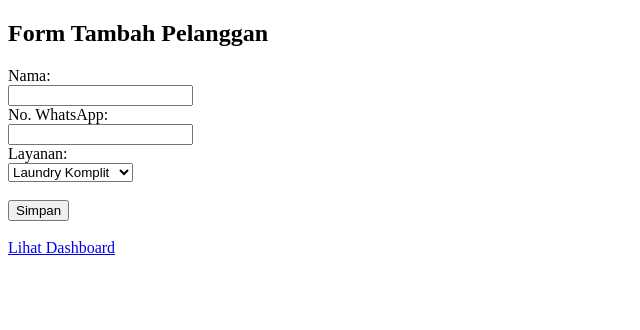
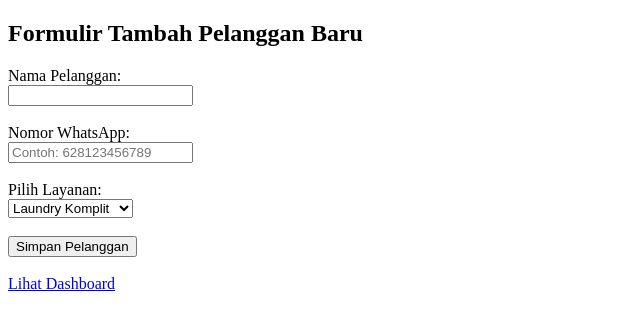
Before and after one commit to IwayanPasek/projectpasek, a PHP site: page / in a window 1280 px wide. Shown: the top 330 px of the page, without its empty margins (0-640 px from the left). Run offline with PHP 8.4, Linux system fonts and the light colour scheme; some libraries are stand-ins or nearby versions.

Commit message:
Update index.php

```diff
--- a/index.php
+++ b/index.php
@@ -1,24 +1,33 @@
-<?php include('config/db.php'); ?>
+<?php
+// Menyertakan file koneksi database
+include('config/db.php');
+?>
 <!DOCTYPE html>
 <html>
 <head>
-    <title>Tambah Pelanggan - Laundry</title>
+    <title>Tambah Pelanggan - Aplikasi Laundry</title>
 </head>
 <body>
-    <h2>Form Tambah Pelanggan</h2>
+    <h2>Formulir Tambah Pelanggan Baru</h2>
+
     <form action="proses/simpan_pelanggan.php" method="POST">
-        <label>Nama:</label><br>
-        <input type="text" name="nama" required><br>
-        <label>No. WhatsApp:</label><br>
-        <input type="text" name="no_wa" required><br>
-        <label>Layanan:</label><br>
+        <label>Nama Pelanggan:</label><br>
+        <input type="text" name="nama" required><br><br>
+
+        <label>Nomor WhatsApp:</label><br>
+        <input type="text" name="no_wa" placeholder="Contoh: 628123456789" required><br><br>
+
+        <label>Pilih Layanan:</label><br>
         <select name="layanan" required>
-            <option value="laundry komplit">Laundry Komplit</option>
-            <option value="hanya keringkan">Hanya Keringkan</option>
-            <option value="hanya setrika">Hanya Setrika</option>
+            <option value="Laundry Komplit">Laundry Komplit</option>
+            <option value="Hanya Keringkan">Hanya Keringkan</option>
+            <option value="Hanya Setrika">Hanya Setrika</option>
         </select><br><br>
-        <button type="submit">Simpan</button>
+
+        <button type="submit">Simpan Pelanggan</button>
     </form>
-    <br><a href="dashboard.php">Lihat Dashboard</a>
+
+    <br>
+    <a href="dashboard.php">Lihat Dashboard</a>
 </body>
 </html>
```
